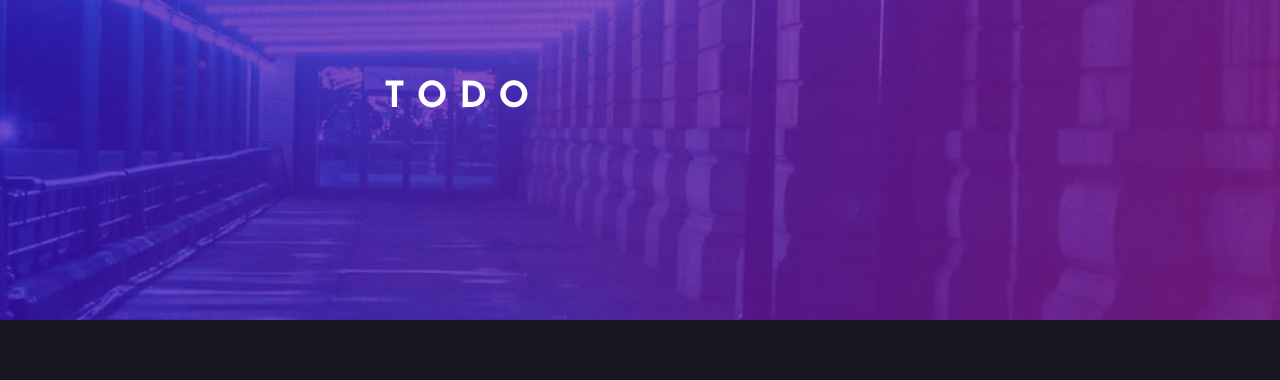
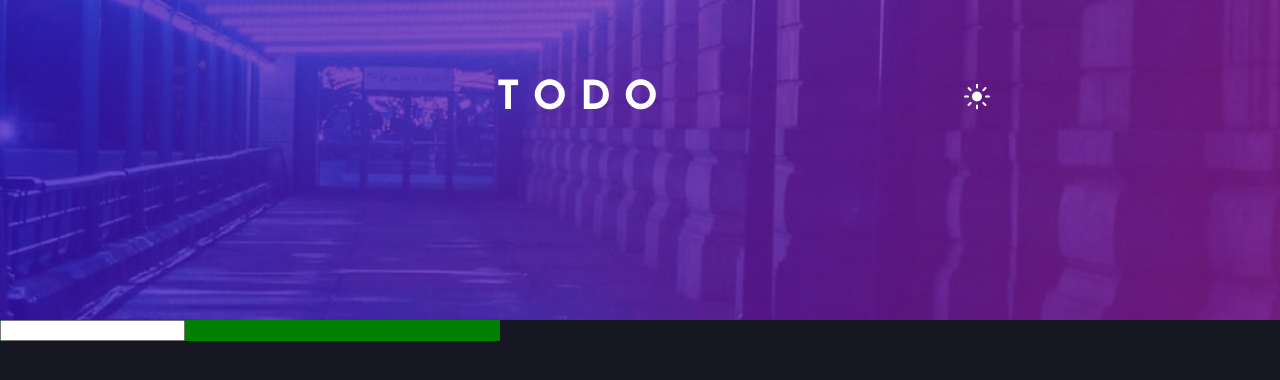
Before and after one commit to svalfaro/to-do-project, a plain HTML site: page VanillaJavaScript/index.html in a window 1280 px wide. Shown: the top 380 px of the page. Drawn offline with Linux system fonts and the light colour scheme.

Commit message:
added input

```diff
--- a/VanillaJavaScript/index.html
+++ b/VanillaJavaScript/index.html
@@ -19,10 +19,20 @@
             <div class="top-header-container">
                 <img class="top-header-img" src="img/bg-desktop-dark.jpg" />
             </div>
-            <div class="header-title">
-                <h1>T O D O</h1>
+            <div class="header-title-state-container">
+                <div class="title-container">
+                    <h1>T O D O</h1>
+                </div>
+                <div class="state-container">
+                    <button><img src="img/icon-sun.svg" class="icon"></button>
+                </div>
             </div>
-        </div>
+
+            <div class="input-container">
+                <label for="currentInput">
+                    <input type="text" id="currentInput" name="currentInput">
+                </label>
+            </div>
     </main>
 </body>
 
--- a/VanillaJavaScript/styles.css
+++ b/VanillaJavaScript/styles.css
@@ -23,15 +23,37 @@ html {
     display: block;
 }
 
-.header-title {
+.header-title-state-container {
+    /* background-color: green; */
+    display: flex;
+    flex-direction: row;
+    justify-content: space-between;
+    align-items: center;
+    min-width: 500px;
+    position: absolute;
+    transform: translate(2%, 38%);
+    top: 2%;
+    left: 38%;
+}
+
+.title-container {
+    /* background-color: pink; */
+}
+
+h1 {
     /* background-color: pink; */
     color: white;
-    position: absolute;
-    top: 7%;
-    left: 30%;
     text-align: center;
-    font-size: 18px;
-    max-width: 90%;
-    max-height: 50%;
-    overflow: hidden;
+    font-size: 40px;
 }
+
+button {
+    border: none;
+    background: none;
+    cursor: pointer;
+}
+
+.input-container {
+    background-color: green;
+    width: 500px;
+}
```
